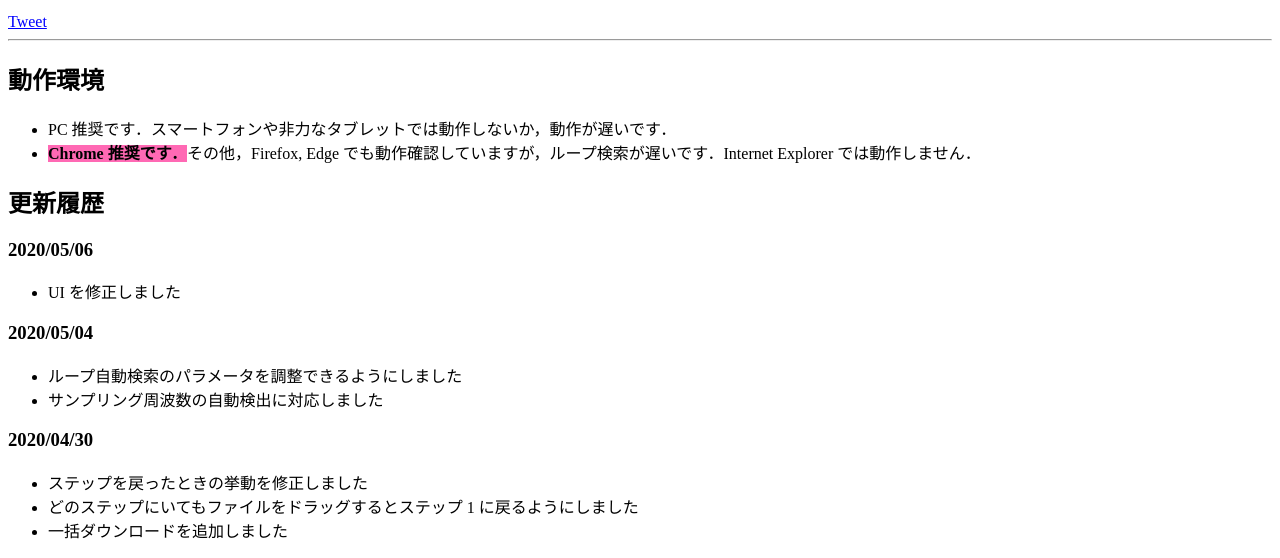
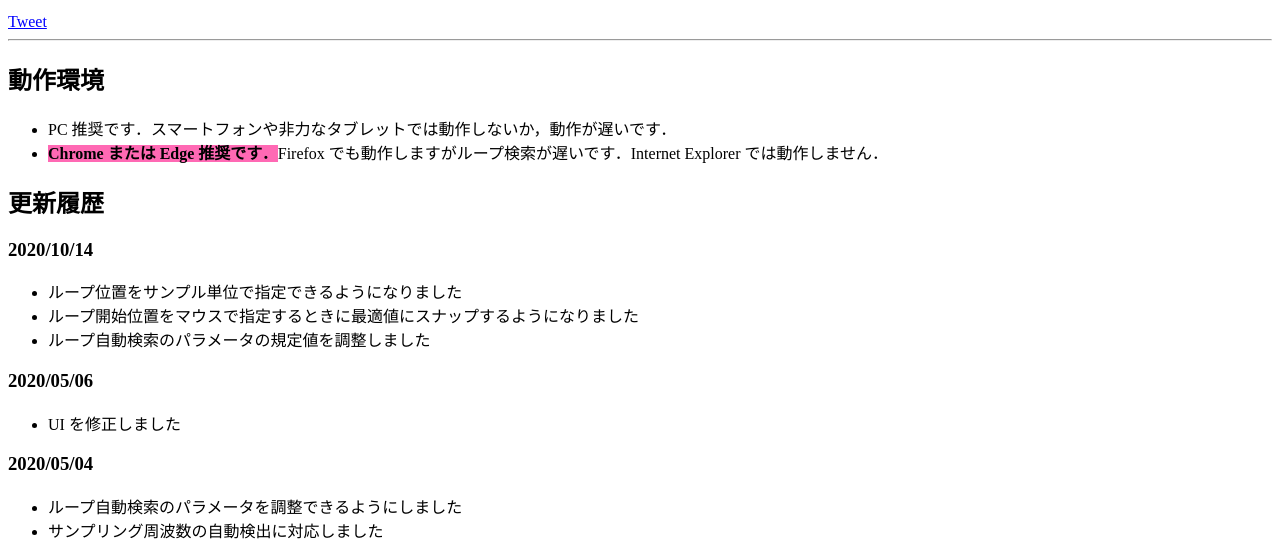
Before and after one commit to idzuna/loopslicer, a website with bundled scripts: page index.html in a window 1280 px wide. Shown: the part 236-794 px from the top of the page. Built offline with nearby package versions, Linux system fonts and the light colour scheme.

Commit message:
index.html 更新

```diff
--- a/index.html
+++ b/index.html
@@ -48,9 +48,15 @@
     <h2>動作環境</h2>
     <ul>
       <li>PC 推奨です．スマートフォンや非力なタブレットでは動作しないか，動作が遅いです．</li>
-      <li><span class="alert">Chrome 推奨です．</span>その他，Firefox, Edge でも動作確認していますが，ループ検索が遅いです．Internet Explorer では動作しません．</li>
+      <li><span class="alert">Chrome または Edge 推奨です．</span>Firefox でも動作しますがループ検索が遅いです．Internet Explorer では動作しません．</li>
     </ul>
     <h2>更新履歴</h2>
+    <h3>2020/10/14</h3>
+    <ul>
+      <li>ループ位置をサンプル単位で指定できるようになりました</li>
+      <li>ループ開始位置をマウスで指定するときに最適値にスナップするようになりました</li>
+      <li>ループ自動検索のパラメータの規定値を調整しました</li>
+    </ul>
     <h3>2020/05/06</h3>
     <ul>
       <li>UI を修正しました</li>
```
